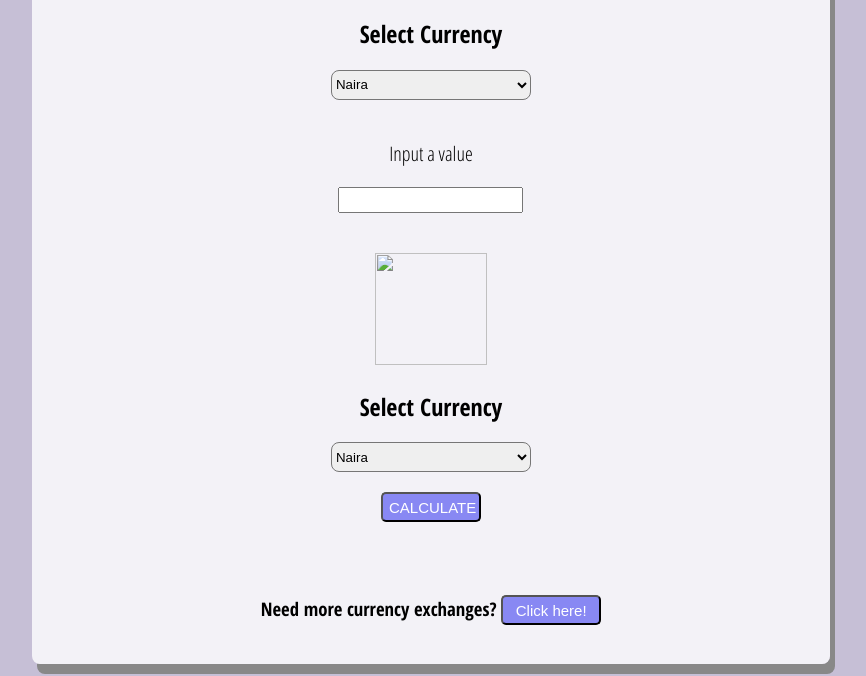
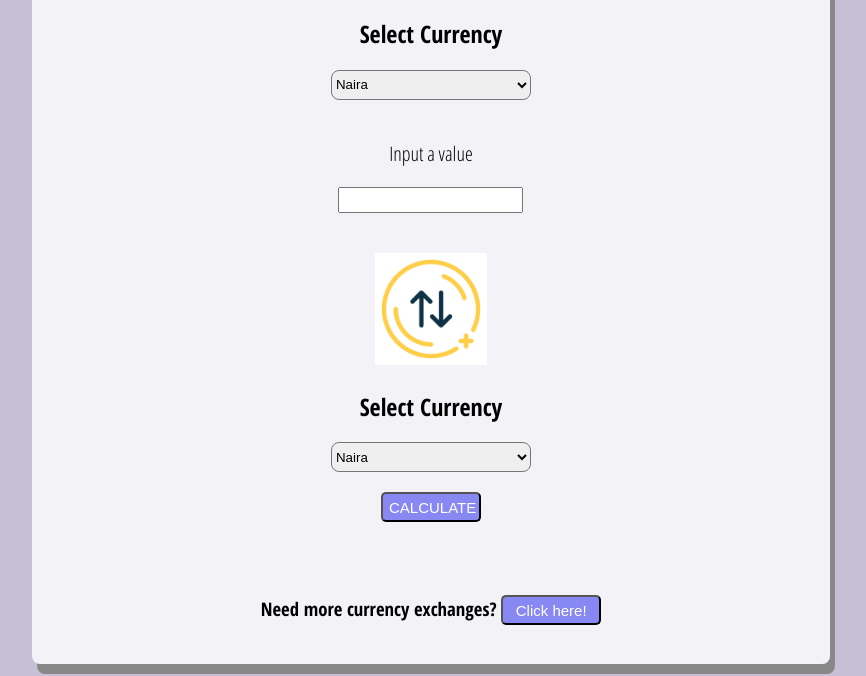
Before and after one commit to ainobs/currency-converter-web-app, a plain HTML site: page currencyConv.html in a window 1280 px wide. Shown: the part 124-800 px from the top of the page, without its empty margins (209-1075 px from the left). Drawn offline with Linux system fonts and the light colour scheme.

Commit message:
modifications

```diff
--- a/currencyConv.html
+++ b/currencyConv.html
@@ -25,7 +25,7 @@
 					<p>Input a value</p>
 					<input type="number" id="number" min="1"/>
 					<br>
-					<img class="img" src="./free-coin-exchange-icon-2427-thumb.png">
+					<img class="img" src="./img/free-coin-exchange-icon-2427-thumb.png">
 					<label for="currency"><h2>Select Currency</h2></label>
 					<select name="fee" id="currency2">
 						<option value="NGN">Naira</option>
```
